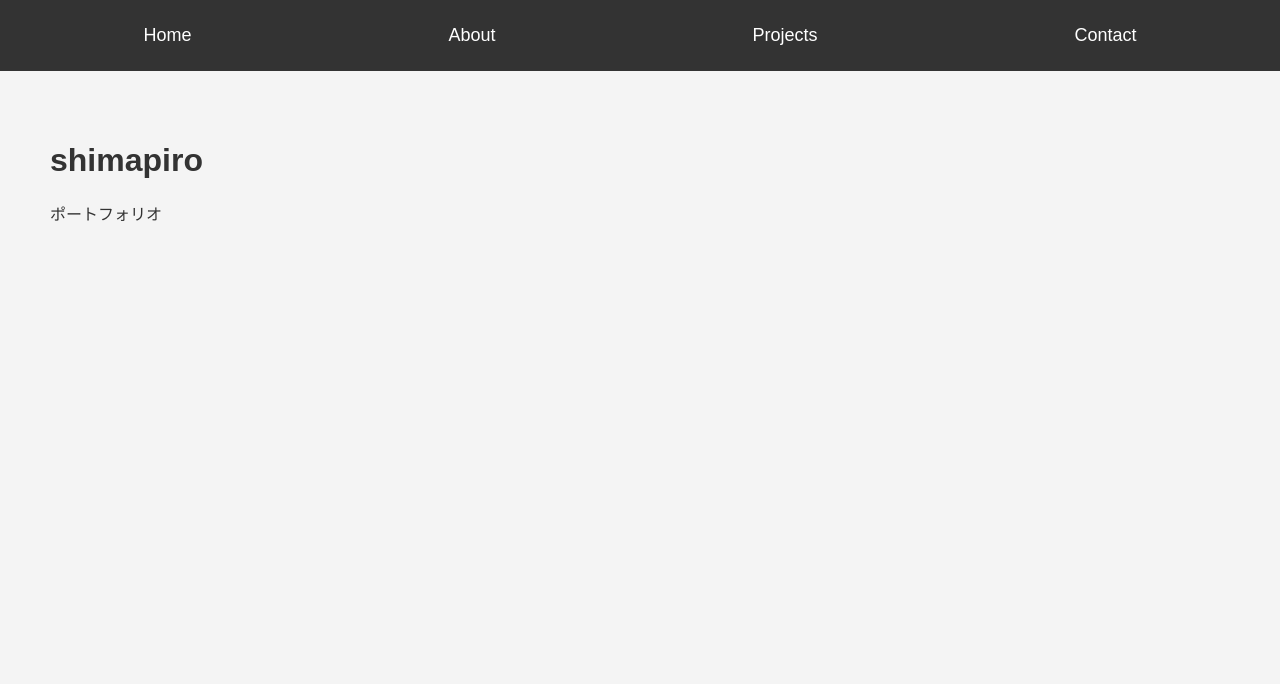
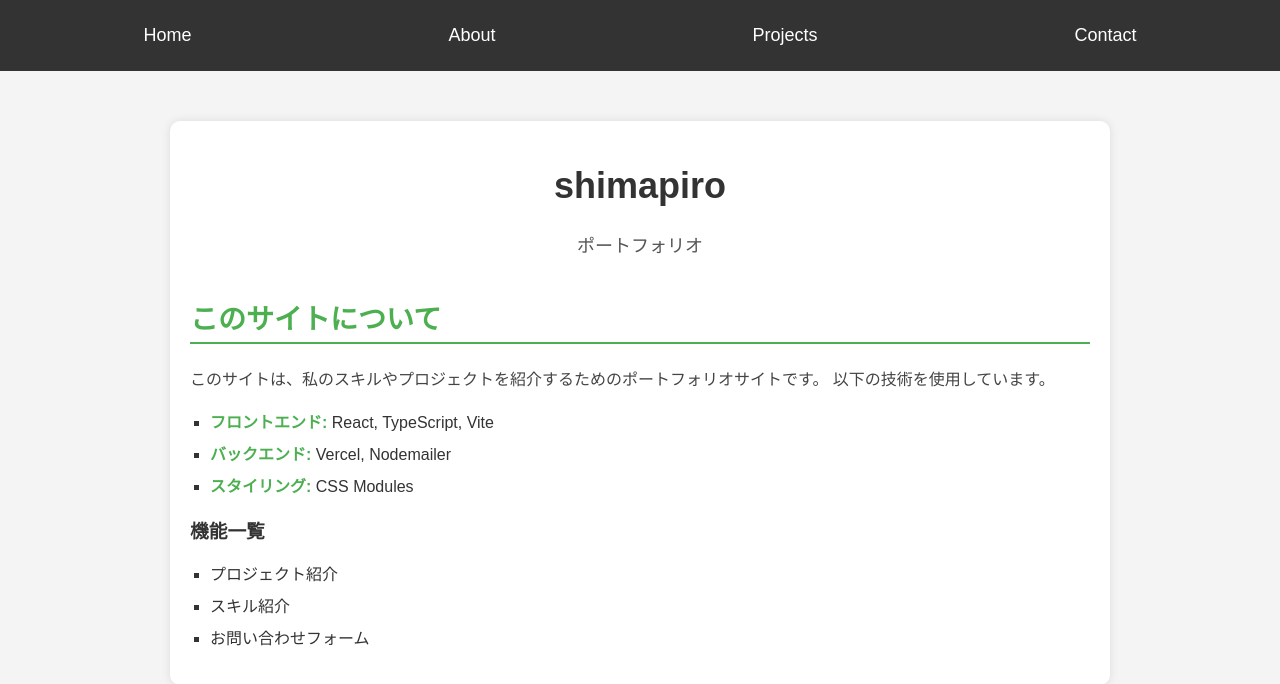
Before and after one commit to shimapiro/my-portfolio, a React (Vite) app: page / in a window 1280 px wide. Shown: the top 684 px of the page. Built offline with nearby package versions, Linux system fonts and the light colour scheme.

Commit message:
✅ ホーム画面にサイト概要を追加

```diff
--- a/src/pages/Home.tsx
+++ b/src/pages/Home.tsx
@@ -1,10 +1,30 @@
 import React from 'react';
+import '../styles/Home.css';
 
 const Home: React.FC = () => {
   return (
-    <div style={{padding :"50px"}}>
+    <div className="home-container">
       <h1>shimapiro</h1>
       <p>ポートフォリオ</p>
+
+      <section className="about-site">
+        <h2>このサイトについて</h2>
+        <p>
+          このサイトは、私のスキルやプロジェクトを紹介するためのポートフォリオサイトです。
+          以下の技術を使用しています。
+        </p>
+        <ul>
+          <li><strong>フロントエンド:</strong> React, TypeScript, Vite</li>
+          <li><strong>バックエンド:</strong> Vercel, Nodemailer</li>
+          <li><strong>スタイリング:</strong> CSS Modules</li>
+        </ul>
+        <h3>機能一覧</h3>
+        <ul>
+          <li>プロジェクト紹介</li>
+          <li>スキル紹介</li>
+          <li>お問い合わせフォーム</li>
+        </ul>
+      </section>
     </div>
   );
 };
--- /dev/null
+++ b/src/styles/Home.css
@@ -0,0 +1,53 @@
+.home-container {
+  max-width: 900px;
+  margin: 50px auto;
+  padding: 20px;
+  background-color: #fff;
+  border-radius: 10px;
+  box-shadow: 0 0 10px rgba(0, 0, 0, 0.1);
+  text-align: center;
+}
+
+.home-container h1 {
+  font-size: 36px;
+  font-weight: bold;
+  color: #333;
+}
+
+.home-container p {
+  font-size: 18px;
+  color: #555;
+}
+
+.about-site {
+  margin-top: 40px;
+  text-align: left;
+}
+
+.about-site h2 {
+  font-size: 28px;
+  color: #4CAF50;
+  border-bottom: 2px solid #4CAF50;
+  padding-bottom: 5px;
+}
+
+.about-site p {
+  font-size: 16px;
+  color: #444;
+  line-height: 1.6;
+}
+
+.about-site ul {
+  list-style-type: square;
+  padding-left: 20px;
+}
+
+.about-site ul li {
+  font-size: 16px;
+  color: #333;
+  margin-bottom: 8px;
+}
+
+.about-site strong {
+  color: #4CAF50;
+}
```
